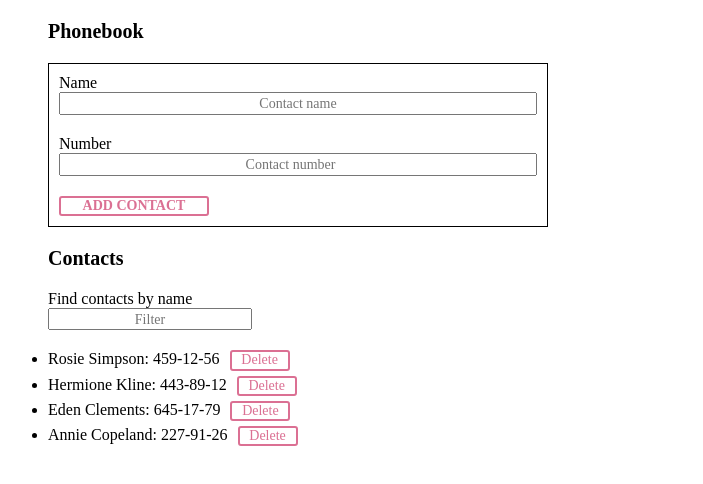
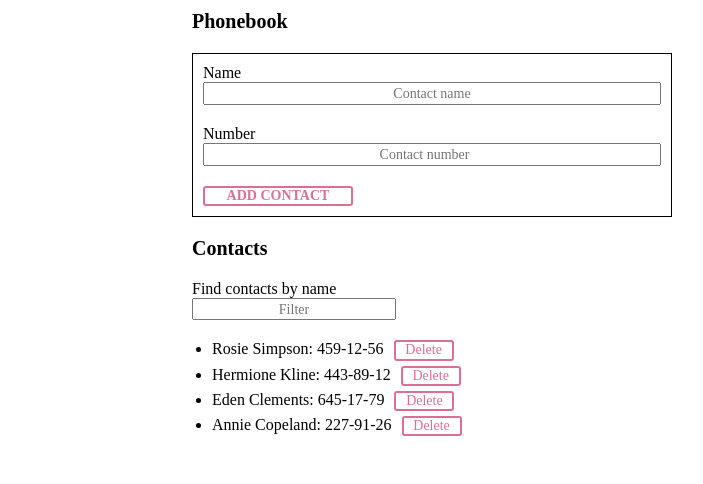
Before and after one commit to Aleksey2892/goit-react-hw-02-phonebook, a React (Create React App) app: page / in a window 1280 px wide. Shown: the top 484 px of the page, without its empty margins (208-911 px from the left). Built offline with nearby package versions, Linux system fonts and the light colour scheme.

Commit message:
fix styles

```diff
--- a/src/base.scss
+++ b/src/base.scss
@@ -3,9 +3,9 @@ html {
 }
 
 body {
-  margin: 20px 0 20px;
+  // margin: 20px auto 20px;
   font-family: 'Balsamiq Sans', cursive;
-  padding: 0 20%;
+  // padding: 0 20%;
 }
 
 *,
--- a/src/components/App.js
+++ b/src/components/App.js
@@ -7,12 +7,22 @@ import ContactList from './ContactList/ContactList';
 import { v4 as uuidv4 } from 'uuid';
 import styled from 'styled-components';
 
+const Div = styled.div`
+  margin: 0 auto;
+  padding: 10px 10px;
+  max-width: 500px;
+`;
+
 const TitleH1 = styled.h1`
   margin-bottom: 20px;
   font-size: 20px;
   font-weight: bold;
 `;
 const TitleH2 = styled(TitleH1)``;
+
+const Ul = styled.ul`
+  padding-left: 20px;
+`;
 
 export default class App extends Component {
   state = {
@@ -72,14 +82,14 @@ export default class App extends Component {
     const filterContacts = getFilterContacts();
 
     return (
-      <div>
+      <Div>
         <TitleH1>Phonebook</TitleH1>
         <ContactForm onAddContact={addContact} />
 
         <TitleH2>Contacts</TitleH2>
         {isShowFilter && <Filter filter={filter} handleChange={handleFilter} />}
 
-        <ul>
+        <Ul>
           {isShowContacts ? (
             <ContactList
               contacts={filterContacts}
@@ -88,8 +98,8 @@ export default class App extends Component {
           ) : (
             <li>No contacts</li>
           )}
-        </ul>
-      </div>
+        </Ul>
+      </Div>
     );
   }
 }
--- a/src/components/Filter/Filter.js
+++ b/src/components/Filter/Filter.js
@@ -15,6 +15,12 @@ const Input = styled.input`
 const Filter = ({ ...props }) => {
   const { filter, handleChange } = props;
 
+  const onChangeHandler = e => {
+    const filterVaule = e.target.value;
+
+    handleChange(filterVaule);
+  };
+
   return (
     <div>
       <p>Find contacts by name</p>
@@ -22,7 +28,7 @@ const Filter = ({ ...props }) => {
         type="text"
         placeholder="Filter"
         value={filter}
-        onChange={e => handleChange(e.target.value)}
+        onChange={onChangeHandler}
       />
     </div>
   );
```
